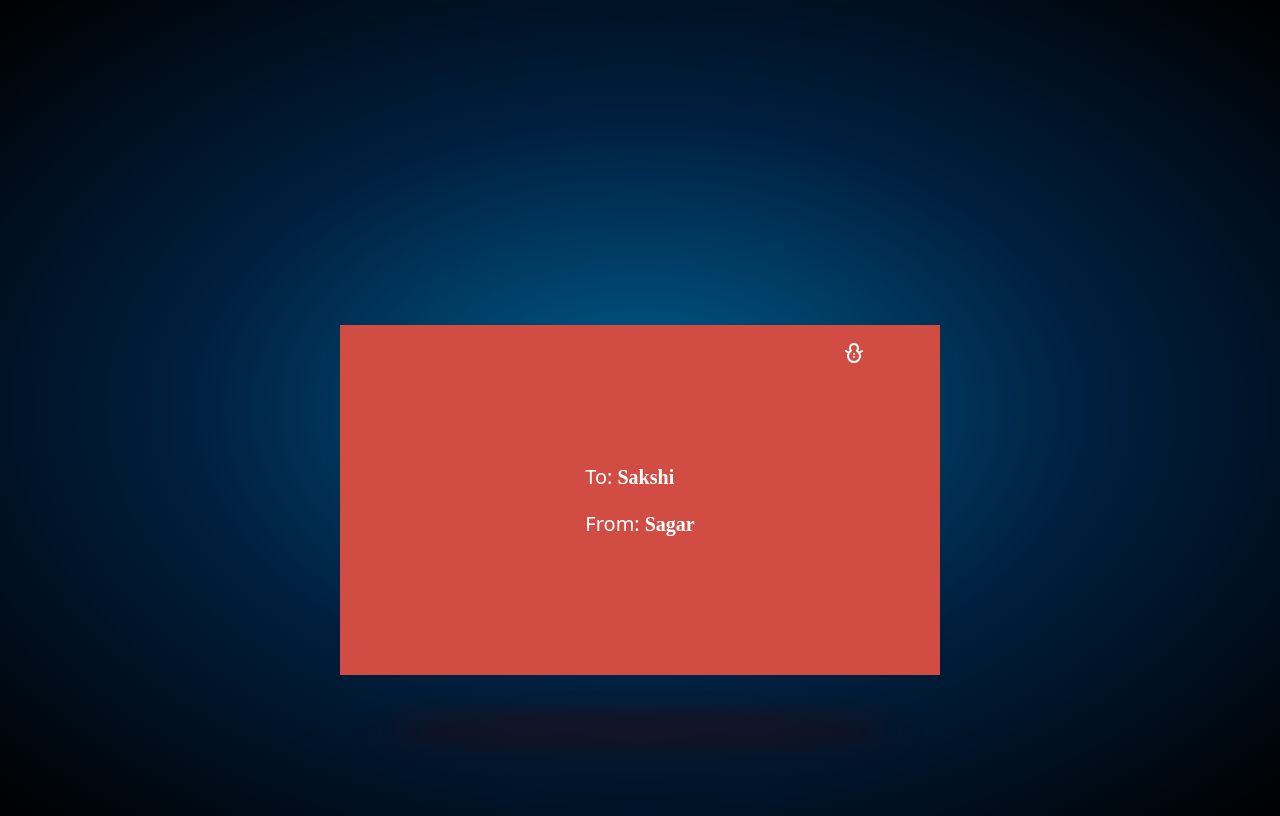
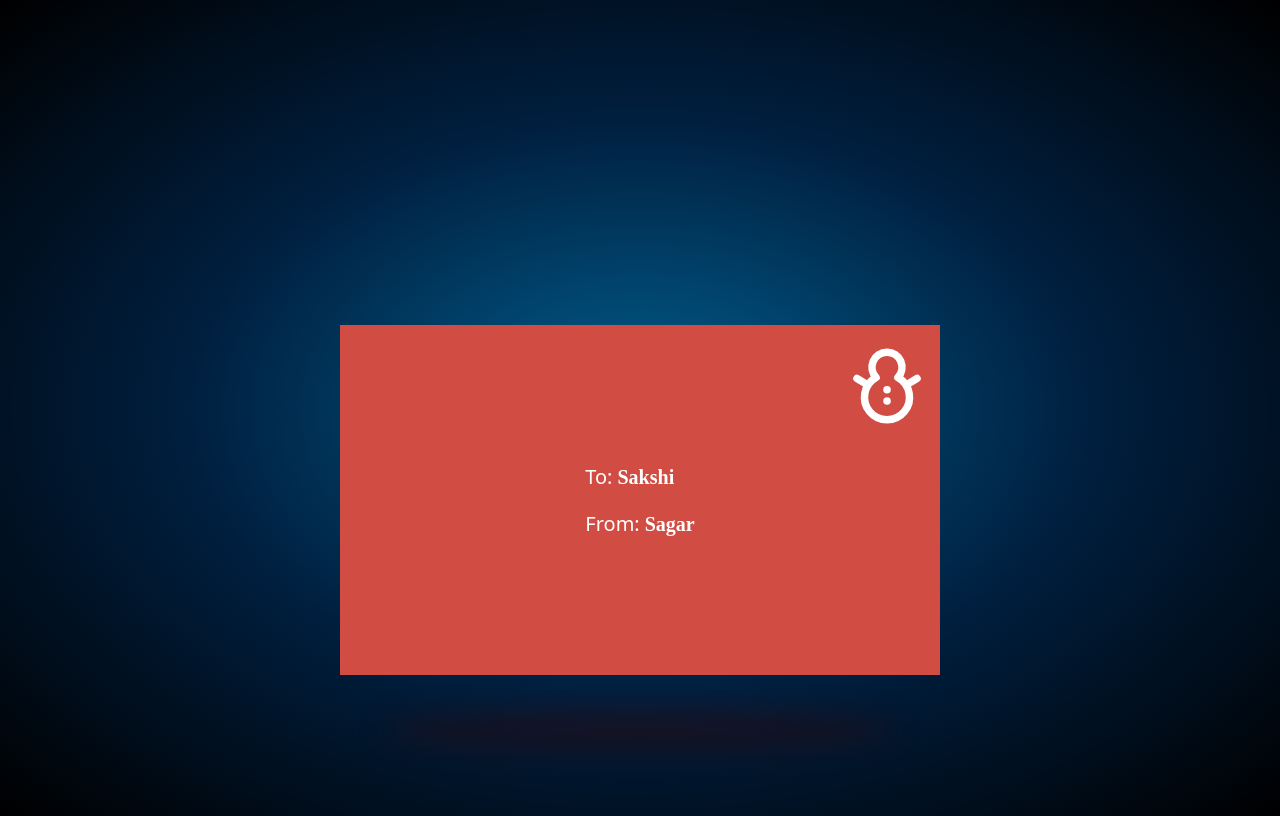
Before and after one commit to sagarpal041/Christmas, a plain HTML site: page index.html in a window 1280 px wide. Drawn offline with Linux system fonts and the light colour scheme; a web font is replaced by a local one.

Commit message:
Update index.html

```diff
--- a/index.html
+++ b/index.html
@@ -14,8 +14,6 @@
           <div class="postage-stamp">
             <svg
   xmlns="http://www.w3.org/2000/svg"
-  width="24"
-  height="24"
   viewBox="0 0 24 24"
   fill="none"
   stroke="currentColor"
```
